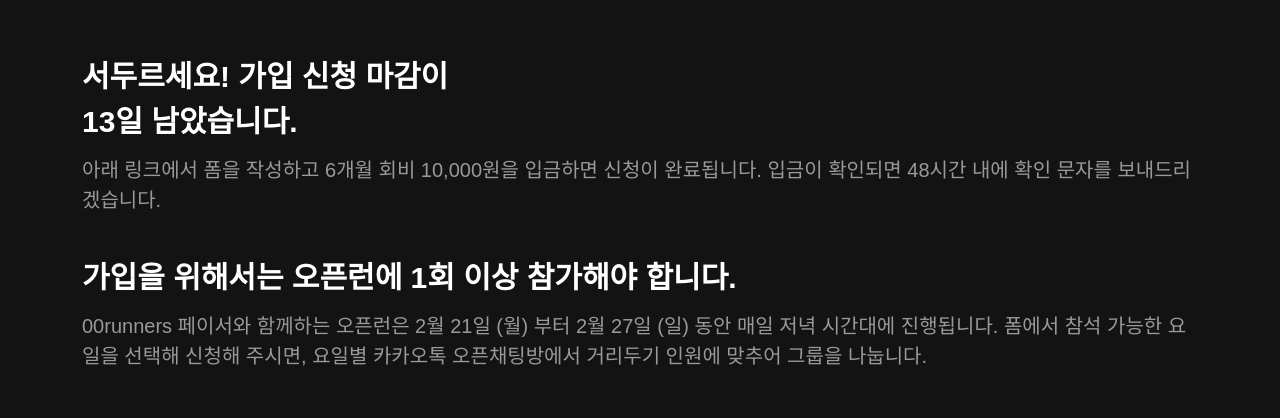
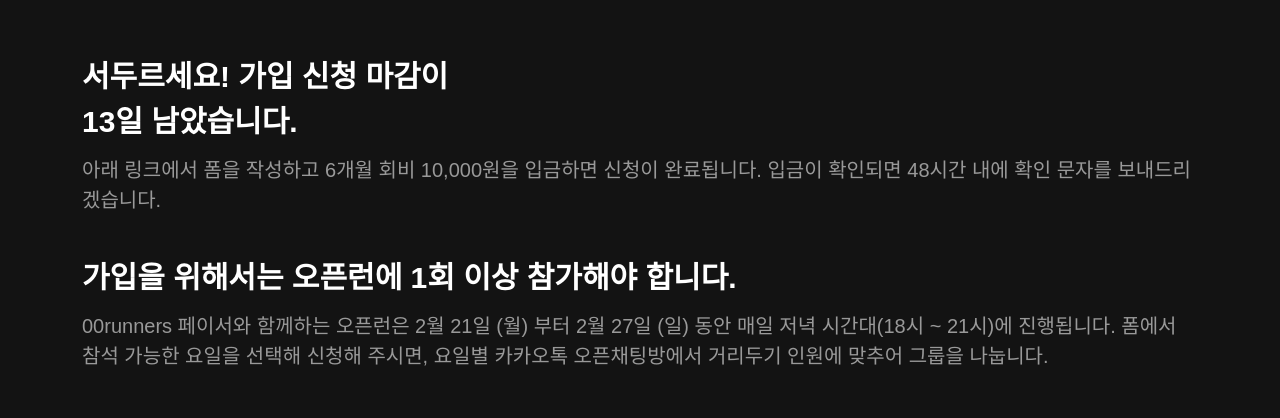
Before and after one commit to 00runners/2022, a plain HTML site: page index.html in a window 1280 px wide. Shown: the part 2490-2908 px from the top of the page. Drawn offline with nearby package versions, Linux system fonts and the light colour scheme.

Commit message:
open run time

```diff
--- a/index.html
+++ b/index.html
@@ -162,7 +162,7 @@
           <!-- </div> -->
           <br>
         <p class="about-title">가입을 위해서는 오픈런에 1회 이상 참가해야 합니다.</p>
-        <p class="about-description">00runners 페이서와 함께하는 오픈런은 2월 21일 (월) 부터 2월 27일 (일) 동안 매일 저녁 시간대에 진행됩니다. 폼에서 참석 가능한 요일을 선택해 신청해 주시면,  요일별 카카오톡 오픈채팅방에서 거리두기 인원에 맞추어 그룹을 나눕니다. </p>
+        <p class="about-description">00runners 페이서와 함께하는 오픈런은 2월 21일 (월) 부터 2월 27일 (일) 동안 매일 저녁 시간대(18시 ~ 21시)에 진행됩니다. 폼에서 참석 가능한 요일을 선택해 신청해 주시면,  요일별 카카오톡 오픈채팅방에서 거리두기 인원에 맞추어 그룹을 나눕니다. </p>
        <br>
         <div class="scrolling-wrapper" style="padding-left: 20px; margin: 10px 0; z-index: 1;">
 
```
